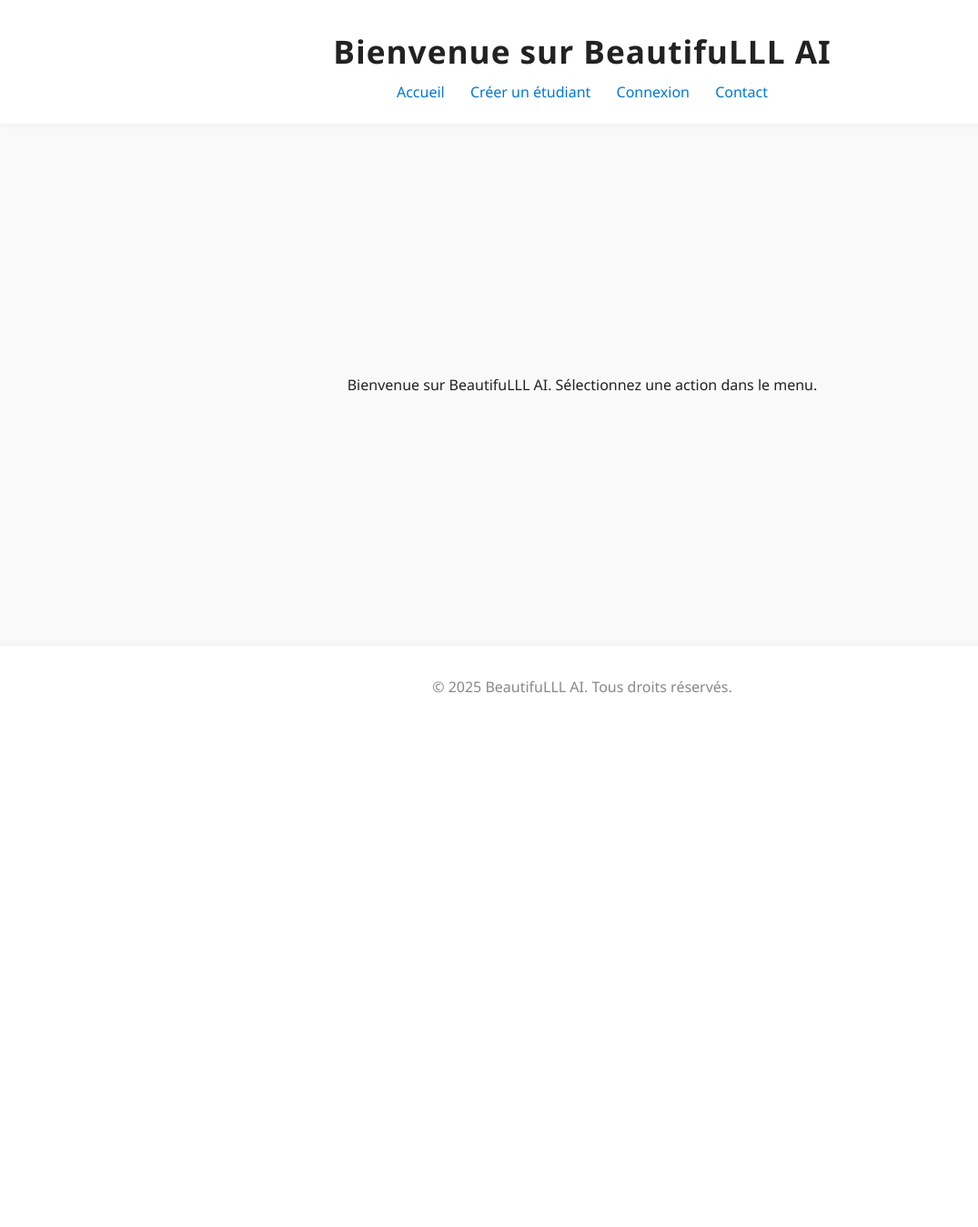
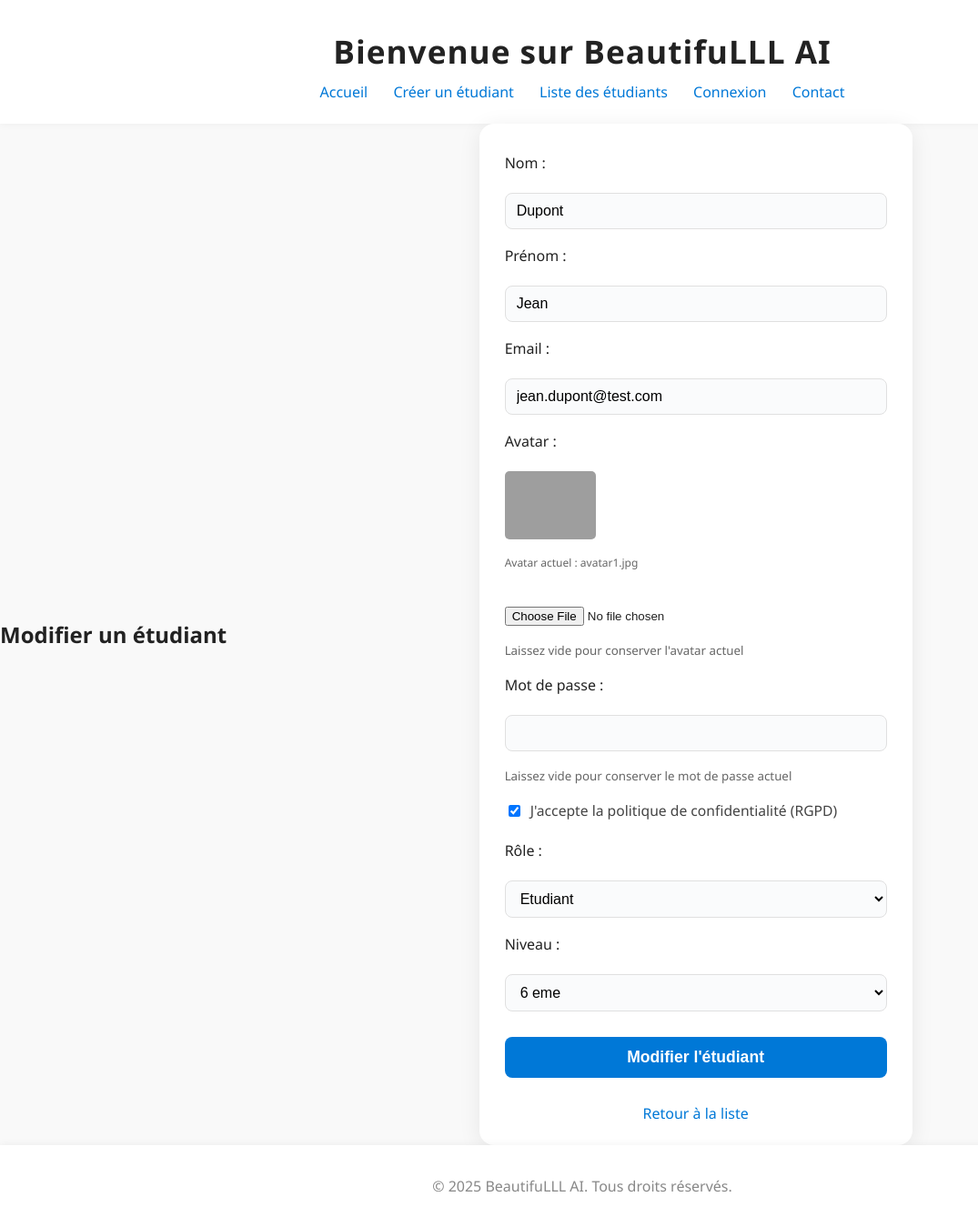
Before and after one commit to michel97400/BeautifuLLL-App, a PHP site: page /index.php?action=modifier_etudiant&id=1 in a window 1280 px wide. Shown: the whole page at 91% size, without its empty margins (0-1075 px from the left). Before the commit the page ends 762 px from the top, so only its background shows below. Run offline with PHP 8.4, Linux system fonts and the light colour scheme; data comes from the database, SQL or seed files in the repository; grey boxes are pictures that could not be loaded.

Commit message:
Add student management features: update student form, list students with details, and enhance CRUD operations

```diff
--- a/index.php
+++ b/index.php
@@ -13,6 +13,7 @@
             <nav>
                 <a href="index.php">Accueil</a>
                 <a href="?action=creer_etudiant">Créer un étudiant</a>
+                <a href="?action=etudiant_list">Liste des étudiants</a>
                 <a href="?action=connect">Connexion</a>
                 <a href="#">Contact</a>
 
@@ -21,10 +22,16 @@
         <div class="main-content">
             <?php
             if (isset($_GET['action']) && $_GET['action'] === 'creer_etudiant') {
-                include 'php-crud/views/form.php';
+                include 'php-crud/views/etudiant_form.php';
+
+            } elseif (isset($_GET['action']) && $_GET['action'] === 'modifier_etudiant'){
+                include 'php-crud/views/etudiant_form.php';
 
             } elseif (isset($_GET['action']) && $_GET['action'] === 'connect'){
                 include 'php-crud/views/form_connect.php';
+
+            } elseif (isset($_GET['action']) && $_GET['action'] === 'etudiant_list'){
+                include 'php-crud/views/etudiant_list.php';
 
             } else {
                 echo '<p>Bienvenue sur BeautifuLLL AI. Sélectionnez une action dans le menu.</p>';
--- a/php-crud/controllers/EtudiantController.php
+++ b/php-crud/controllers/EtudiantController.php
@@ -4,8 +4,10 @@ namespace Controllers;
 
 require_once __DIR__ . '/../model/etudiant.php';
 require_once __DIR__ . '/../model/role.php';
+require_once __DIR__ . '/../model/niveau.php';
 use Models\Etudiants;
 use Models\Role;
+use Models\Niveau;
 
 class EtudiantController
 {
@@ -41,10 +43,10 @@ class EtudiantController
         return $Etudiant->readSingle($id_etudiant);
     }
 
-    public function updateEtudiant($id_etudiant, $nom, $prenom, $email, $avatar, $passwordhash, $date_inscription, $consentement_rgpd, $id_role)
+    public function updateEtudiant($id_etudiant, $nom, $prenom, $email, $avatar, $passwordhash, $date_inscription, $consentement_rgpd, $id_role, $id_niveau)
     {
         $Etudiant = new Etudiants();
-        return $Etudiant->update(id: $id_etudiant,nom: $nom, prenom: $prenom, email: $email, avatar: $avatar, passwordhash: $passwordhash);
+        return $Etudiant->update($id_etudiant, $nom, $prenom, $email, $avatar, $passwordhash, $date_inscription, $consentement_rgpd, $id_role, $id_niveau);
     }
 
     public function deleteEtudiant($id_etudiant)
@@ -52,4 +54,30 @@ class EtudiantController
         $Etudiant = new Etudiants();
         return $Etudiant->delete($id_etudiant);
     }
+
+    public function getEtudiantsWithDetails(){
+        $etudiantModel = new Etudiants();
+        $roleModel = new Role();
+        $niveauModel = new Niveau();
+
+        // Récupérer tous les étudiants
+        $etudiants = $etudiantModel->read();
+
+        // Enrichir chaque étudiant avec les détails du rôle et du niveau
+        foreach ($etudiants as &$etudiant) {
+            // Récupérer le rôle
+            if (isset($etudiant['id_role'])) {
+                $role = $roleModel->readSingle($etudiant['id_role']);
+                $etudiant['role'] = $role ? $role['nom_role'] : null;
+            }
+
+            // Récupérer le niveau
+            if (isset($etudiant['id_niveau'])) {
+                $niveau = $niveauModel->readSingle($etudiant['id_niveau']);
+                $etudiant['niveau'] = $niveau ? $niveau['libelle_niveau'] : null;
+            }
+        }
+
+        return $etudiants;
+    }
 }
--- a/php-crud/model/etudiant.php
+++ b/php-crud/model/etudiant.php
@@ -53,23 +53,27 @@ class Etudiants
 
     public function readSingle($id)
     {
-        $sql = "SELECT * FROM Etudiants WHERE id = :id";
+        $sql = "SELECT * FROM Etudiants WHERE id_etudiant = :id";
         $stmt = $this->conn->prepare($sql);
         $stmt->bindParam(':id', $id);
         $stmt->execute();
         return $stmt->fetch(\PDO::FETCH_ASSOC);
     }
 
-    public function update($id, $nom, $prenom, $email, $avatar, $passwordhash)
+    public function update($id, $nom, $prenom, $email, $avatar, $passwordhash, $date_inscription, $consentement_rgpd, $id_role, $id_niveau)
     {
-        $sql = "UPDATE Etudiants SET nom = :nom, prenom = :prenom, email = :email, avatar = :avatar, passwordhash = :passwordhash WHERE id = :id";
+        $sql = "UPDATE Etudiants SET nom = :nom, prenom = :prenom, email = :email, avatar = :avatar, passwordhash = :passwordhash, date_inscription = :date_inscription, consentement_rgpd = :consentement_rgpd, id_role = :id_role, id_niveau = :id_niveau WHERE id_etudiant = :id_etudiant";
         $stmt = $this->conn->prepare($sql);
         $stmt->bindParam(':nom', $nom);
         $stmt->bindParam(':prenom', $prenom);
         $stmt->bindParam(':email', $email);
         $stmt->bindParam(':avatar', $avatar);
         $stmt->bindParam(':passwordhash', $passwordhash);
-        $stmt->bindParam(':id', $id);
+        $stmt->bindParam(':date_inscription', $date_inscription);
+        $stmt->bindParam(':consentement_rgpd', $consentement_rgpd);
+        $stmt->bindParam(':id_role', $id_role);
+        $stmt->bindParam(':id_niveau', $id_niveau);
+        $stmt->bindParam(':id_etudiant', $id);
         return $stmt->execute();
     }
 
@@ -77,9 +81,11 @@ class Etudiants
     {
         $sql = "DELETE FROM Etudiants WHERE id_etudiant = :id_etudiant";
         $stmt = $this->conn->prepare($sql);
-        $stmt->bindParam(':id_etudiant', $id);
+        $stmt->bindParam(':id_etudiant', $id_etudiant);
         return $stmt->execute();
     }
+
+
 }
 
 ?>
--- /dev/null
+++ b/php-crud/views/etudiant_form.php
@@ -0,0 +1,151 @@
+<?php
+require_once __DIR__ . '/../controllers/EtudiantController.php';
+require_once __DIR__ . '/../controllers/RoleController.php';
+require_once __DIR__ . '/../controllers/NiveauController.php';
+
+use Controllers\EtudiantController;
+use Controllers\RoleController;
+use Controllers\NiveauController;
+
+$message = '';
+$etudiant = null;
+$isEditMode = false;
+
+// Détection du mode (ajout ou édition)
+if (isset($_GET['id']) && !empty($_GET['id'])) {
+    $isEditMode = true;
+    $controller = new EtudiantController();
+    $etudiant = $controller->getSingleEtudiant($_GET['id']);
+
+    if (!$etudiant) {
+        $message = "Étudiant introuvable.";
+        $isEditMode = false;
+    }
+}
+
+// Traitement du formulaire
+if ($_SERVER['REQUEST_METHOD'] === 'POST') {
+    $nom = $_POST['nom'] ?? '';
+    $prenom = $_POST['prenom'] ?? '';
+    $email = $_POST['email'] ?? '';
+    $password = $_POST['password'] ?? '';
+    // Date d'inscription : automatique en création, conservée en édition
+    $date_inscription = $isEditMode ? ($etudiant['date_inscription'] ?? date('Y-m-d')) : date('Y-m-d');
+    $consentement_rgpd = isset($_POST['consentement_rgpd']) ? 1 : 0;
+    $id_role = $_POST['id_role'] ?? 1;
+    $id_niveau = $_POST['id_niveau'] ?? 1;
+
+    // Gestion de l'avatar
+    $avatar = $isEditMode ? ($etudiant['avatar'] ?? null) : null;
+    if (isset($_FILES['avatar']) && $_FILES['avatar']['error'] === UPLOAD_ERR_OK) {
+        $avatar = basename($_FILES['avatar']['name']);
+        move_uploaded_file($_FILES['avatar']['tmp_name'], __DIR__ . '/../../uploads/' . $avatar);
+    }
+
+    $controller = new EtudiantController();
+
+    if ($isEditMode) {
+        // Mode modification
+        $id_etudiant = $_POST['id_etudiant'];
+        // Si pas de nouveau mot de passe, garder l'ancien
+        $passwordhash = !empty($password) ? password_hash($password, PASSWORD_DEFAULT) : $etudiant['passwordhash'];
+
+        $result = $controller->updateEtudiant($id_etudiant, $nom, $prenom, $email, $avatar, $passwordhash, $date_inscription, $consentement_rgpd, $id_role, $id_niveau);
+
+        if ($result) {
+            $message = "Étudiant modifié avec succès !";
+            // Recharger les données mises à jour
+            $etudiant = $controller->getSingleEtudiant($id_etudiant);
+        } else {
+            $message = "Erreur lors de la modification de l'étudiant.";
+        }
+    } else {
+        // Mode création
+        $result = $controller->createEtudiant($nom, $prenom, $email, $avatar, $password, $date_inscription, $consentement_rgpd, $id_role, $id_niveau);
+
+        if ($result) {
+            $message = "Étudiant créé avec succès !";
+            // Optionnel : rediriger vers la liste
+            // header('Location: etudiant_list.php');
+            // exit;
+        } else {
+            $message = "Erreur lors de la création de l'étudiant.";
+        }
+    }
+}
+
+// Récupérer les rôles et niveaux pour les selects
+$roleController = new RoleController();
+$niveauController = new NiveauController();
+$roles = $roleController->getRoles();
+$niveaux = $niveauController->getNiveaus();
+?>
+
+<h2><?= $isEditMode ? 'Modifier' : 'Ajouter' ?> un étudiant</h2>
+
+<?php if ($message): ?>
+    <div style="color: <?= strpos($message, 'succès') !== false ? 'green' : 'red' ?>; text-align:center; margin-bottom:10px; padding:10px; border-radius:5px; background-color: <?= strpos($message, 'succès') !== false ? '#d4edda' : '#f8d7da' ?>;">
+        <?= htmlspecialchars($message) ?>
+    </div>
+<?php endif; ?>
+
+<form action="" method="POST" enctype="multipart/form-data" class="etudiant-form">
+    <?php if ($isEditMode): ?>
+        <input type="hidden" name="id_etudiant" value="<?= htmlspecialchars($etudiant['id_etudiant'] ?? '') ?>">
+    <?php endif; ?>
+
+    <label for="nom">Nom :</label>
+    <input type="text" id="nom" name="nom" value="<?= htmlspecialchars($etudiant['nom'] ?? '') ?>" required>
+
+    <label for="prenom">Prénom :</label>
+    <input type="text" id="prenom" name="prenom" value="<?= htmlspecialchars($etudiant['prenom'] ?? '') ?>" required>
+
+    <label for="email">Email :</label>
+    <input type="email" id="email" name="email" value="<?= htmlspecialchars($etudiant['email'] ?? '') ?>" required>
+
+    <label for="avatar">Avatar :</label>
+    <?php if ($isEditMode && !empty($etudiant['avatar'])): ?>
+        <div style="margin-bottom: 10px;">
+            <img src="uploads/<?= htmlspecialchars($etudiant['avatar']) ?>" alt="Avatar actuel" style="max-width: 100px; max-height: 100px; border-radius: 5px;">
+            <p style="font-size: 12px; color: #666;">Avatar actuel : <?= htmlspecialchars($etudiant['avatar']) ?></p>
+        </div>
+    <?php endif; ?>
+    <input type="file" id="avatar" name="avatar" accept="image/*">
+    <?php if ($isEditMode): ?>
+        <small style="color: #666;">Laissez vide pour conserver l'avatar actuel</small>
+    <?php endif; ?>
+
+    <label for="password">Mot de passe :</label>
+    <input type="password" id="password" name="password" <?= $isEditMode ? '' : 'required' ?>>
+    <?php if ($isEditMode): ?>
+        <small style="color: #666;">Laissez vide pour conserver le mot de passe actuel</small>
+    <?php endif; ?>
+
+    <label for="consentement_rgpd">
+        <input type="checkbox" id="consentement_rgpd" name="consentement_rgpd" value="1" <?= isset($etudiant['consentement_rgpd']) && $etudiant['consentement_rgpd'] ? 'checked' : '' ?> required>
+        J'accepte la politique de confidentialité (RGPD)
+    </label>
+
+    <label for="id_role">Rôle :</label>
+    <select id="id_role" name="id_role" required>
+        <?php foreach ($roles as $role): ?>
+            <option value="<?= htmlspecialchars($role['id_role']) ?>"
+                <?= isset($etudiant['id_role']) && $etudiant['id_role'] == $role['id_role'] ? 'selected' : '' ?>>
+                <?= htmlspecialchars($role['nom_role']) ?>
+            </option>
+        <?php endforeach; ?>
+    </select>
+
+    <label for="id_niveau">Niveau :</label>
+    <select id="id_niveau" name="id_niveau" required>
+        <?php foreach ($niveaux as $niveau): ?>
+            <option value="<?= htmlspecialchars($niveau['id_niveau']) ?>"
+                <?= isset($etudiant['id_niveau']) && $etudiant['id_niveau'] == $niveau['id_niveau'] ? 'selected' : '' ?>>
+                <?= htmlspecialchars($niveau['libelle_niveau']) ?>
+            </option>
+        <?php endforeach; ?>
+    </select>
+
+    <button type="submit"><?= $isEditMode ? 'Modifier' : 'Créer' ?> l'étudiant</button>
+    <a href="index.php?action=etudiant_list" style="display: inline-block; margin-top: 10px; text-align: center; color: #0078d7; text-decoration: none;">Retour à la liste</a>
+</form>
--- a/php-crud/views/etudiant_list.php
+++ b/php-crud/views/etudiant_list.php
@@ -16,10 +16,10 @@ foreach ($etudiants as $etudiant) {
     echo "<td>" . htmlspecialchars($etudiant['prenom']) . "</td>";
     echo "<td>" . htmlspecialchars($etudiant['email']) . "</td>";
     // Affiche les libellés des jointures (si disponibles) ou les IDs par défaut
-    echo "<td>" . htmlspecialchars($etudiant['libelle_niveau'] ?? $etudiant['id_niveau']) . "</td>";
-    echo "<td>" . htmlspecialchars($etudiant['nom_role'] ?? $etudiant['id_role']) . "</td>";
+    echo "<td>" . htmlspecialchars($etudiant['niveau'] ?? $etudiant['id_niveau']) . "</td>";
+    echo "<td>" . htmlspecialchars($etudiant['role'] ?? $etudiant['id_role']) . "</td>";
     echo "<td>" . ($etudiant['consentement_rgpd'] ? 'Oui' : 'Non') . "</td>";
-    echo "<td><a href='etudiant_update.php?id=" . htmlspecialchars($etudiant['id_etudiant']) . "'>Modifier</a> | <a href='etudiant_delete.php?id=" . htmlspecialchars($etudiant['id_etudiant']) . "'>Supprimer</a></td>";
+    echo "<td><a href='../../index.php?action=modifier_etudiant&id=" . htmlspecialchars($etudiant['id_etudiant']) . "'>Modifier</a> | <a href='etudiant_delete.php?id=" . htmlspecialchars($etudiant['id_etudiant']) . "'>Supprimer</a></td>";
     echo "</tr>";
 }
 echo "</table>";
```
